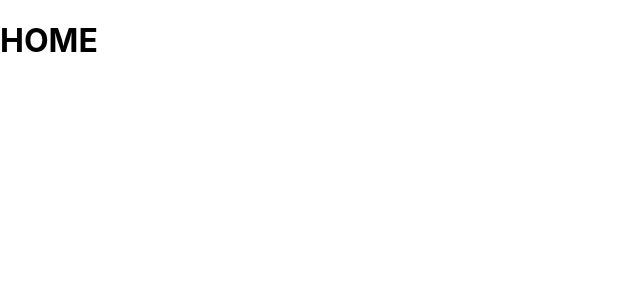
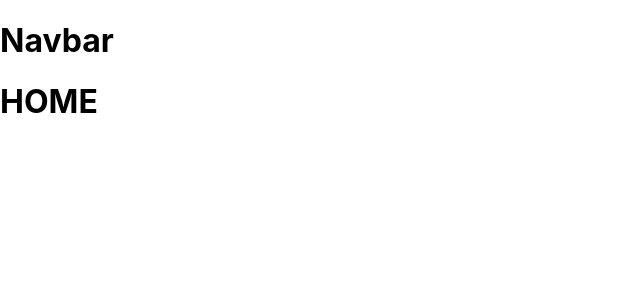
Before and after one commit to crapwood/Makati-Cabalen, a React (Create React App) app in the folder mc_supermarket/: page / in a window 1280 px wide. Shown: the top 300 px of the page, without its empty margins (0-640 px from the left). Built offline with nearby package versions, Linux system fonts and the light colour scheme.

Commit message:
added nav on router

```diff
--- a/mc_supermarket/src/App.js
+++ b/mc_supermarket/src/App.js
@@ -3,13 +3,14 @@ import logo from "./logo.svg";
 import "./App.css";
 import { Route, BrowserRouter as Router, Switch } from "react-router-dom";
 import Home from "./pages/homepage/index";
+import Nav from "./pages/navbar/navbar";
 
 function App() {
   return (
     <>
       <Router>
         <div>
-          {/* <Nav /> */}
+          <Nav />
           <Switch>
             <Route exact path="/" component={Home} />
           </Switch>
```
